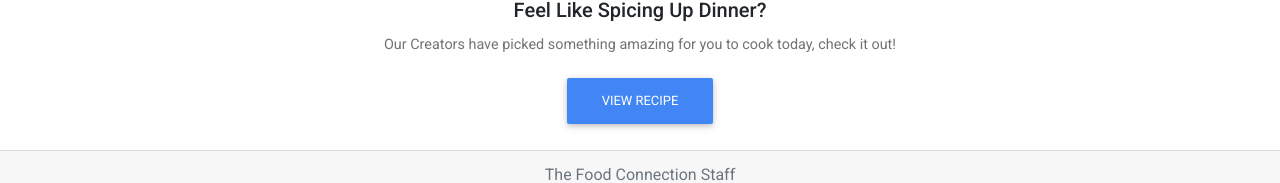
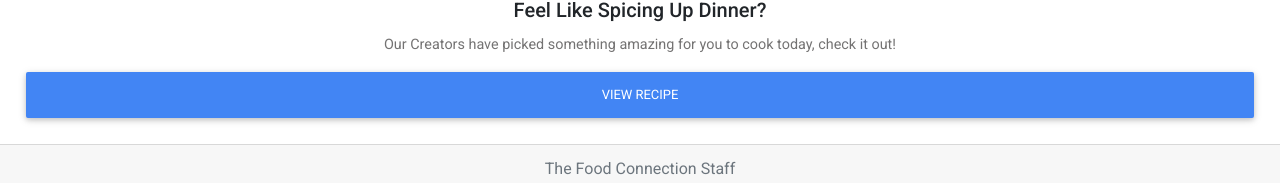
Before and after one commit to The-Food-Connection/foodconnection-client, a React (Create React App) app: page /recipes in a window 1280 px wide. Shown: the part 314-497 px from the top of the page. Built offline with nearby package versions, Linux system fonts and the light colour scheme; no server answers; sample sign-in values are in the browser's storage.

Commit message:
added random recipe functionality and working

```diff
--- a/src/components/Recipe.jsx
+++ b/src/components/Recipe.jsx
@@ -39,7 +39,7 @@ export default function Recipe({ match }) {
             <img
               // src="placeholder.jpg"
               src={(recipe.imageUrl) ? recipe.imageUrl : "placeholder.jpg"}
-              class="img-fluid"
+              className="img-fluid"
               alt=""
             />
             <MDBCardBody>
@@ -77,10 +77,11 @@ export default function Recipe({ match }) {
               <MDBCardText>
                 Serves: {recipe.serves}
               </MDBCardText>
+              <MDBCardText>
                 {
                   recipe.ratings && recipe.ratings.length > 0 ?
                     <>
-                    <h3>Ratings:</h3>
+                      Ratings:
                       <ul>
                         {recipe.ratings.map((rating) => {
                           return <li key={rating.id}>{rating.review}</li>
@@ -88,9 +89,8 @@ export default function Recipe({ match }) {
                       </ul>
                     </> : null
                 }
-
+              </MDBCardText>
             </MDBCardBody>
-            {/* <button type="button" class="btn btn-secondary">RATE THIS DISH</button> */}
             <MDBLink to={`/ratings/${recipe.id}`} className="btn btn-secondary">RATE THIS DISH</MDBLink>
 
           </MDBJumbotron>
--- a/src/components/RecipeList.jsx
+++ b/src/components/RecipeList.jsx
@@ -1,6 +1,5 @@
 import React, { useEffect, useState } from 'react'
 import { MDBCard, MDBCardBody, MDBCardTitle, MDBCardText, MDBCardImage, MDBLink } from "mdbreact"
-import { bottom } from '@popperjs/core';
 import { Row, Col } from 'react-bootstrap';
 import RecipeRandom from './RecipeRandom';
 import RecipeCategories from './RecipeCategories';
@@ -8,7 +7,7 @@ import RecipeCategories from './RecipeCategories';
 export default function RecipeList() {
 
   const [recipes, setRecipes] = useState([]);
-
+  const [randomRecipe, setRandomRecipe] = useState([]);
   // const [update, setUpdate] = useState(false);
 
   const fetchRecipes = async () => {
@@ -20,8 +19,9 @@ export default function RecipeList() {
 
     const data = await response.json();
     // data.recipes.imageUrl = data.image
-    console.log(data)
     setRecipes(data);
+    setRandomRecipe(data[Math.floor(Math.random() * data.length)])
+    console.log(data[Math.floor(Math.random() * data.length)])
   };
 
   useEffect(() => {
@@ -33,14 +33,14 @@ export default function RecipeList() {
 
       <RecipeCategories />
 
-      <RecipeRandom />
+      <RecipeRandom recipe={randomRecipe}/>
 
       <h1>RECIPES</h1>
 
       <Row className="justify-content-sm-center">
         {recipes.map((recipe) => (
-          <Col lg={true}>
-            <MDBCard style={{ width: '18rem', marginBottom: '10px' }} color="mdb-color darken-1" expand="md" key={recipe.id}>
+          <Col lg={true} key={recipe.id}>
+            <MDBCard style={{ width: '18rem', marginBottom: '10px' }} color="mdb-color darken-1" expand="md">
               <MDBCardImage className="card-img-top" variant="top" src={(recipe.imageUrl) ? recipe.imageUrl : "placeholder.jpg"} />
               <MDBCardBody>
                 <MDBCardTitle>{recipe.recipe_name}</MDBCardTitle>
--- a/src/components/RecipeRandom.jsx
+++ b/src/components/RecipeRandom.jsx
@@ -1,41 +1,10 @@
-import React, { useState } from 'react';
-import { Card, Button } from 'react-bootstrap';
-import RecipeList from './RecipeList';
+import React from 'react';
+import { Card } from 'react-bootstrap';
 import './styling/RecipeRandom.css';
+import { MDBLink } from "mdbreact"
 
-export default function RecipeRandom() {
+export default function RecipeRandom(props) {
 
-    // // const [randomRecipe, setRandomRecipe] = useState({});
-
-    // // const getRandomRecipe = async (randomRecipe) => {
-    // //     return randomRecipe[Math.floor(Math.random() * recipes.length)]
-    // //     // data.recipe.randomRecipe = data.randomRecipe
-    // // }
-
-    // // useEffect(() => {
-    // //     randomRecipe(getRandomRecipe);
-    // // }, []);
-
-    // const [getRandomRecipe, setRandomRecipe] = useState({});
-
-    // const fetchRandomRecipe = async () => {
-    //     const randomRecipe = Math.floor(Math.random() * recipes.length)
-    //     const response = await fetch(`${process.env.REACT_APP_API_URL}/recipes/${randomRecipe}`, {
-    //         headers: {
-    //             Authorization: `Bearer ${localStorage.getItem("token")}`,
-    //         }
-    //     });
-
-    //     const data = await response.json();
-    //     console.log(data)
-    //     // to keep just one state, I am adding the image url to the recipe object
-    //     data.randomRecipe.recipe = data.randomRecipe
-    //     setRandomRecipe(data.randomRecipe.recipe);
-    // };
-
-    // useEffect(() => {
-    //     fetchRandomRecipe();
-    // }, [randomRecipe])
     return (
         <div>
             <Card className="text-center">
@@ -46,7 +15,10 @@ export default function RecipeRandom() {
                     <Card.Text>
                         Our Creators have picked something amazing for you to cook today, check it out!
                     </Card.Text>
-                    <Button variant="primary">VIEW RECIPE</Button>
+                    <Card.Text>
+                        {/* {props.recipe && props.recipe.recipe_name} */}
+                    </Card.Text>
+                    <MDBLink to={`/recipes/${props.recipe.id}`} className="btn btn-primary">VIEW RECIPE</MDBLink>
                 </Card.Body>
                 <Card.Footer className="text-muted">The Food Connection Staff</Card.Footer>
             </Card>
```
Lines whose indentation alone changed are shown as unchanged.
